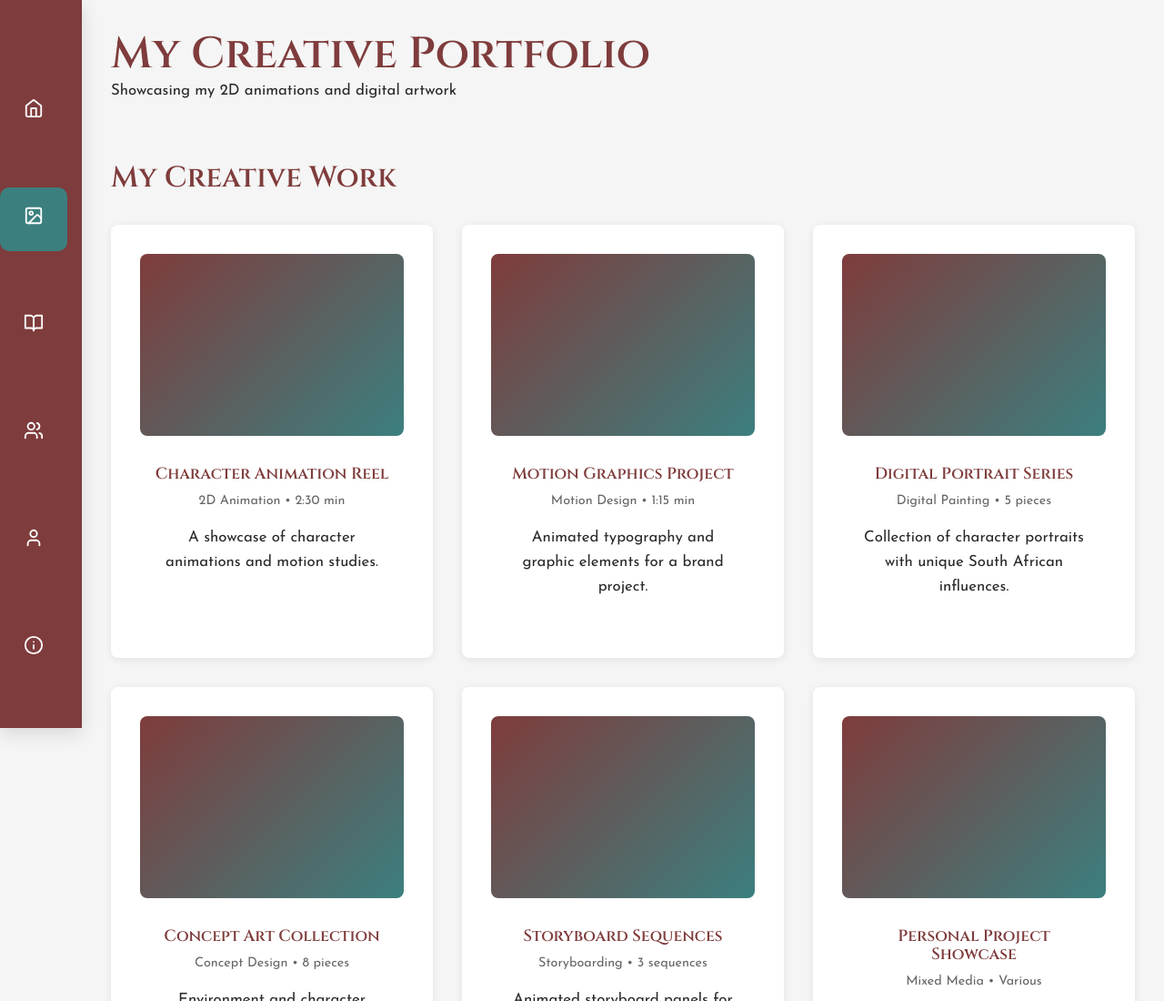
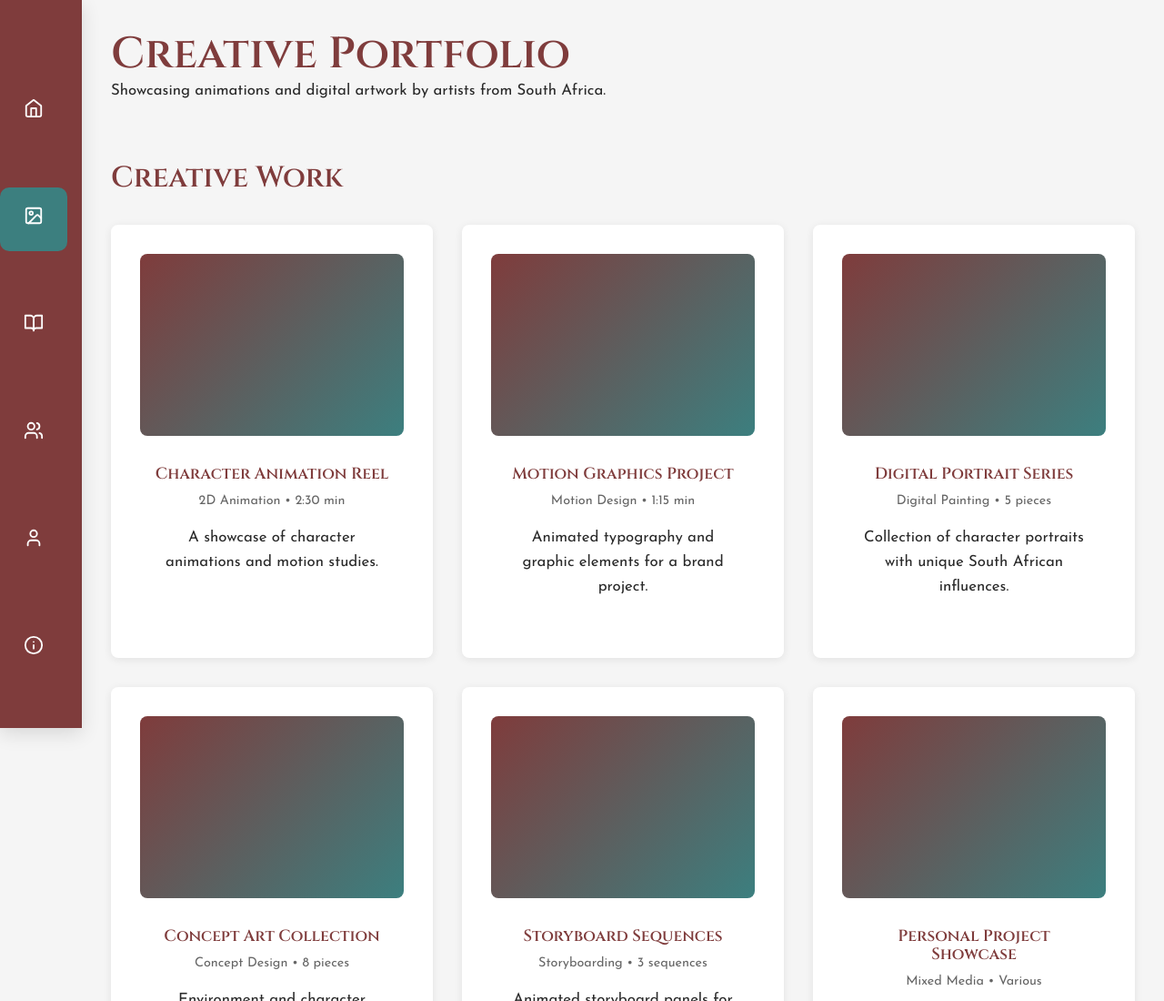
Before and after one commit to FirepistolAce/south-african-digital-pulse, a plain HTML site: page media.html in a window 1280 px wide. Shown: the top 1100 px of the page at 91% size. Drawn offline with Linux system fonts and the light colour scheme.

Commit message:
syntax fix

```diff
--- a/media.html
+++ b/media.html
@@ -21,12 +21,12 @@
 
     <main class="main-content" role="main">
         <header class="page-header" role="banner">
-            <h1>My Creative Portfolio</h1>
-            <p>Showcasing my 2D animations and digital artwork</p>
+            <h1> Creative Portfolio</h1>
+            <p>Showcasing animations and digital artwork by artists from South Africa.</p>
         </header>
 
         <section class="media-gallery" aria-labelledby="gallery-heading">
-            <h2 id="gallery-heading">My Creative Work</h2>
+            <h2 id="gallery-heading">Creative Work</h2>
 
             <div class="gallery-grid">
 
```
